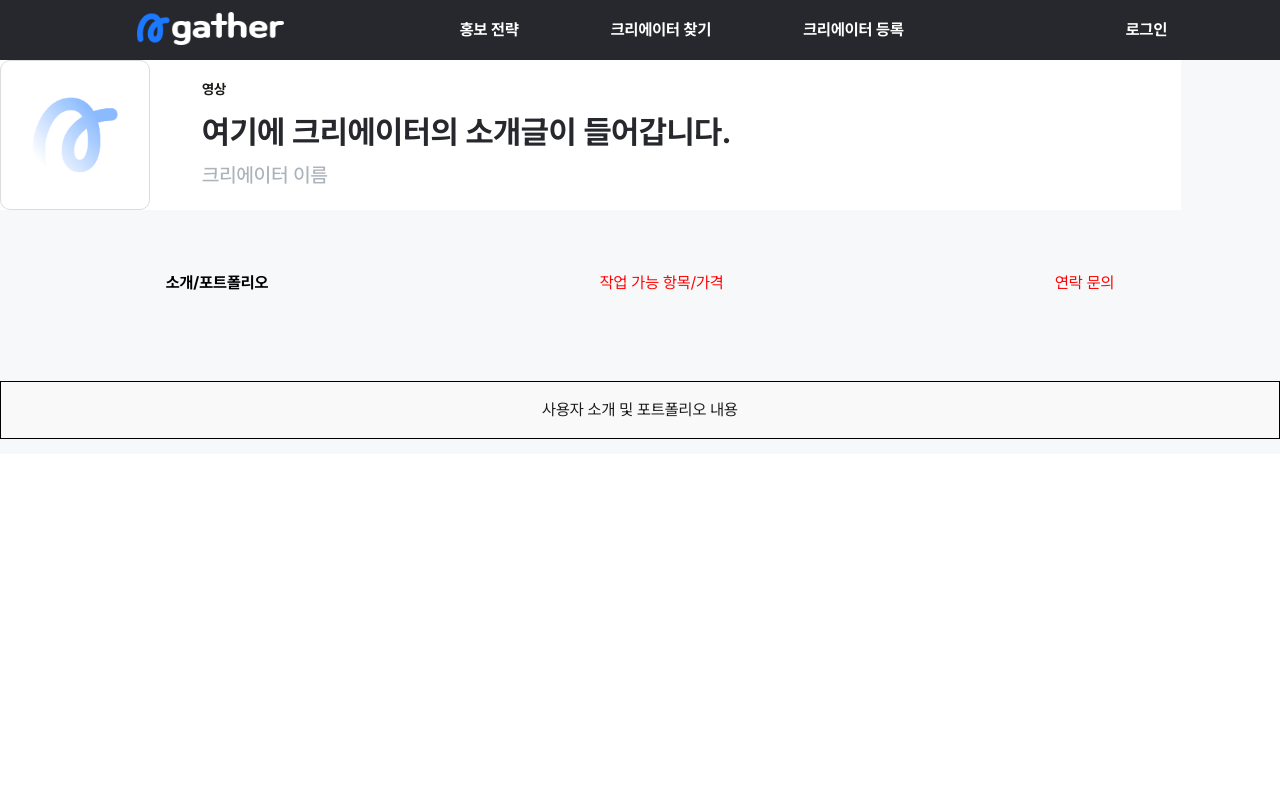
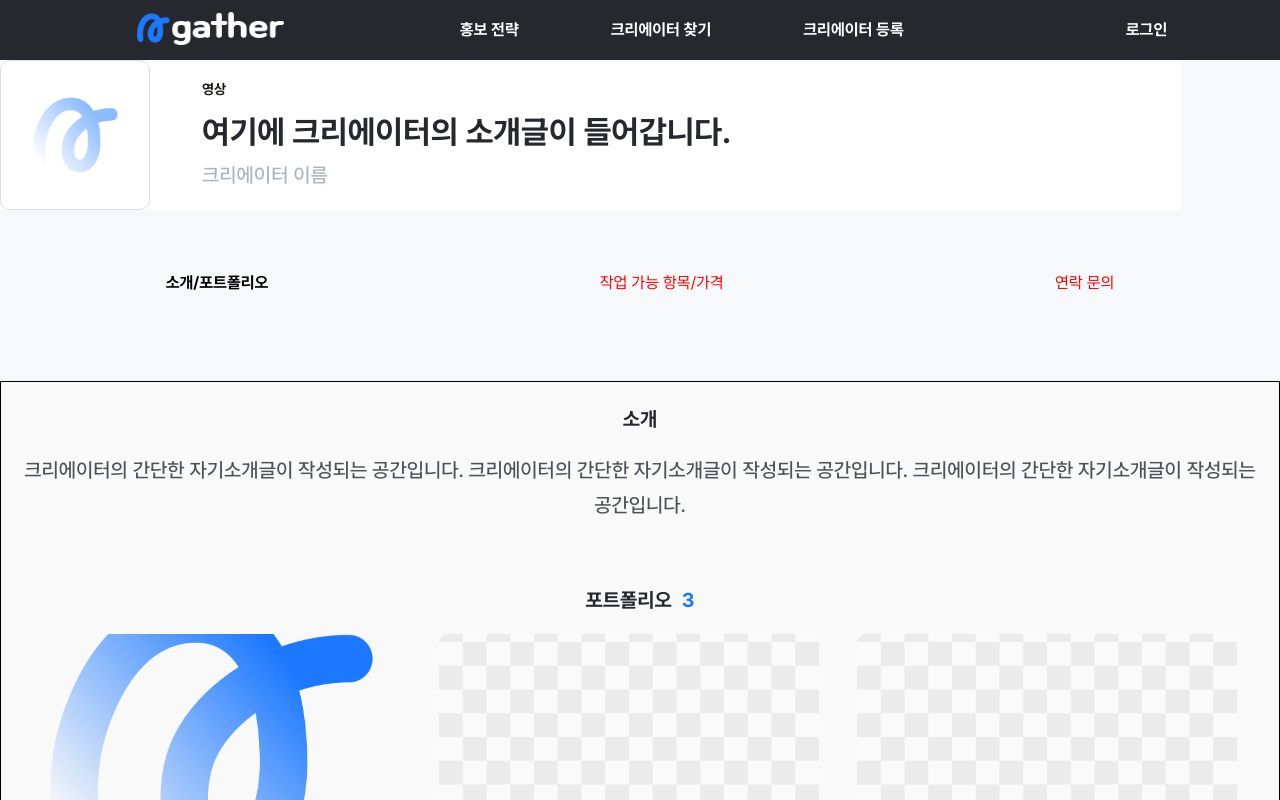
Before and after one commit to Line4thon-Gather/gather_Front_End, a React (Vite) app: page /detail in a window 1280 px wide. Shown: the top 800 px of the page. Built offline with nearby package versions, Linux system fonts and the light colour scheme.

Commit message:
✨ Feat : 슬라이드에 해당하는 항목들 컴포넌트화

```diff
--- a/src/components/creator/TabSliderMenu.jsx
+++ b/src/components/creator/TabSliderMenu.jsx
@@ -1,30 +1,28 @@
-import React, { useState, useEffect } from 'react';
+import React, { useState } from 'react';
 import styles from '../../styles/creator/TabSliderMenu.module.css';
+import Introduction from './Introduction';
+// import Services from './Services';
+// import Contact from './Contact';
 
 const TabSliderMenu = () => {
   const [activeTab, setActiveTab] = useState(0);
-  const [userContent, setUserContent] = useState([]);
-
   const tabs = ['소개/포트폴리오', '작업 가능 항목/가격', '연락 문의'];
-
-  // 사용자 맞춤형 콘텐츠를 불러오는 함수 (예시로 하드코딩된 데이터 사용)
-  useEffect(() => {
-    // API 호출 또는 데이터베이스에서 사용자 콘텐츠를 가져오는 로직
-    const fetchUserContent = () => {
-      // 예시 데이터
-      const content = [
-        '사용자 소개 및 포트폴리오 내용',
-        '작업 가능 항목 및 가격 정보',
-        '연락 문의 방법에 대한 설명',
-      ];
-      setUserContent(content);
-    };
-
-    fetchUserContent();
-  }, []);
 
   const handleTabClick = (index) => {
     setActiveTab(index);
+  };
+
+  const renderContent = () => {
+    switch (activeTab) {
+      case 0:
+        return <Introduction />;
+      // case 1:
+      //   return <Services />;
+      // case 2:
+      //   return <Contact />;
+      default:
+        return null;
+    }
   };
 
   return (
@@ -43,9 +41,7 @@ const TabSliderMenu = () => {
         ))}
       </div>
       <div className={styles.slider}>
-        {userContent.length > 0 && (
-          <div className={styles.tabContent}>{userContent[activeTab]}</div>
-        )}
+        <div className={styles.tabContent}>{renderContent()}</div>
       </div>
     </div>
   );
```
Also changed, not shown: src/components/creator/Contact.jsx (added), src/components/creator/Services.jsx (added).
